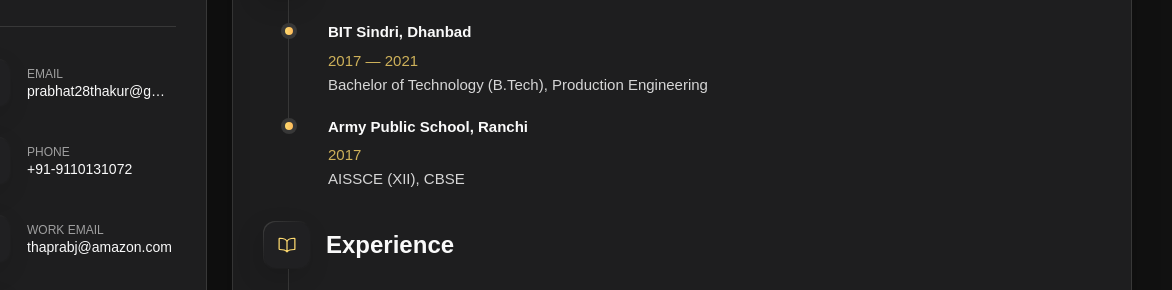
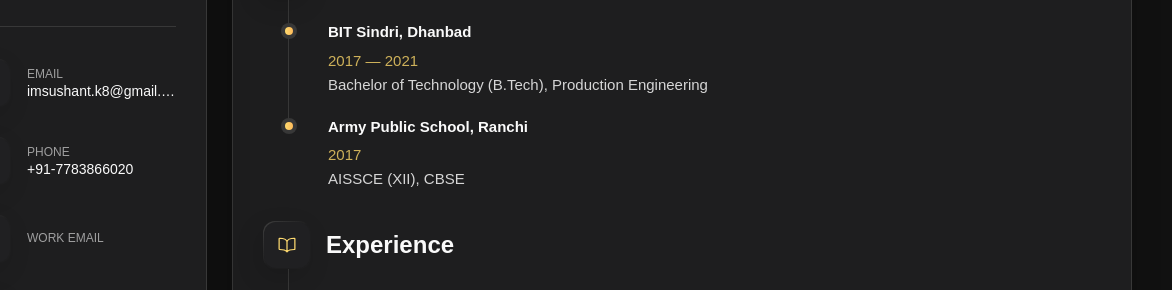
Before and after one commit to sushantkumar08/sushantkumar.github.io, a plain HTML site: page index.html in a window 1280 px wide. Shown: the part 355-645 px from the top of the page, 108-1280 px from the left. Drawn offline with nearby package versions, Linux system fonts and the light colour scheme.

Commit message:
Update index.html

```diff
--- a/index.html
+++ b/index.html
@@ -5,7 +5,7 @@
   <meta charset="UTF-8">
   <meta http-equiv="X-UA-Compatible" content="IE=edge">
   <meta name="viewport" content="width=device-width, initial-scale=1.0, maximum-scale=1.0, user-scalable=no">
-  <title>Prabhat Thakur</title>
+  <title>Sushant Kumar</title>
 
   <!--
     - favicon
@@ -74,7 +74,7 @@
             <div class="contact-info">
               <p class="contact-title">Email</p>
 
-              <a href="mailto:prabhat28thakur@gmail.com" class="contact-link">prabhat28thakur@gmail.com</a>
+              <a href="mailto: imsushant.k8@gmail.com" class="contact-link">imsushant.k8@gmail.com</a>
             </div>
 
           </li>
@@ -88,7 +88,7 @@
             <div class="contact-info">
               <p class="contact-title">Phone</p>
 
-              <a href="tel:+12133522795" class="contact-link">+91-9110131072</a>
+              <a href="tel:+12133522795" class="contact-link">+91-7783866020</a>
             </div>
 
           </li>
@@ -102,7 +102,7 @@
             <div class="contact-info">
               <p class="contact-title">Work Email</p>
 
-              <a href="mailto:thaprabj@amazon.com" class="contact-link">thaprabj@amazon.com</a>
+              <a href="mailto:" class="contact-link"></a>
             </div>
 
           </li>
```
